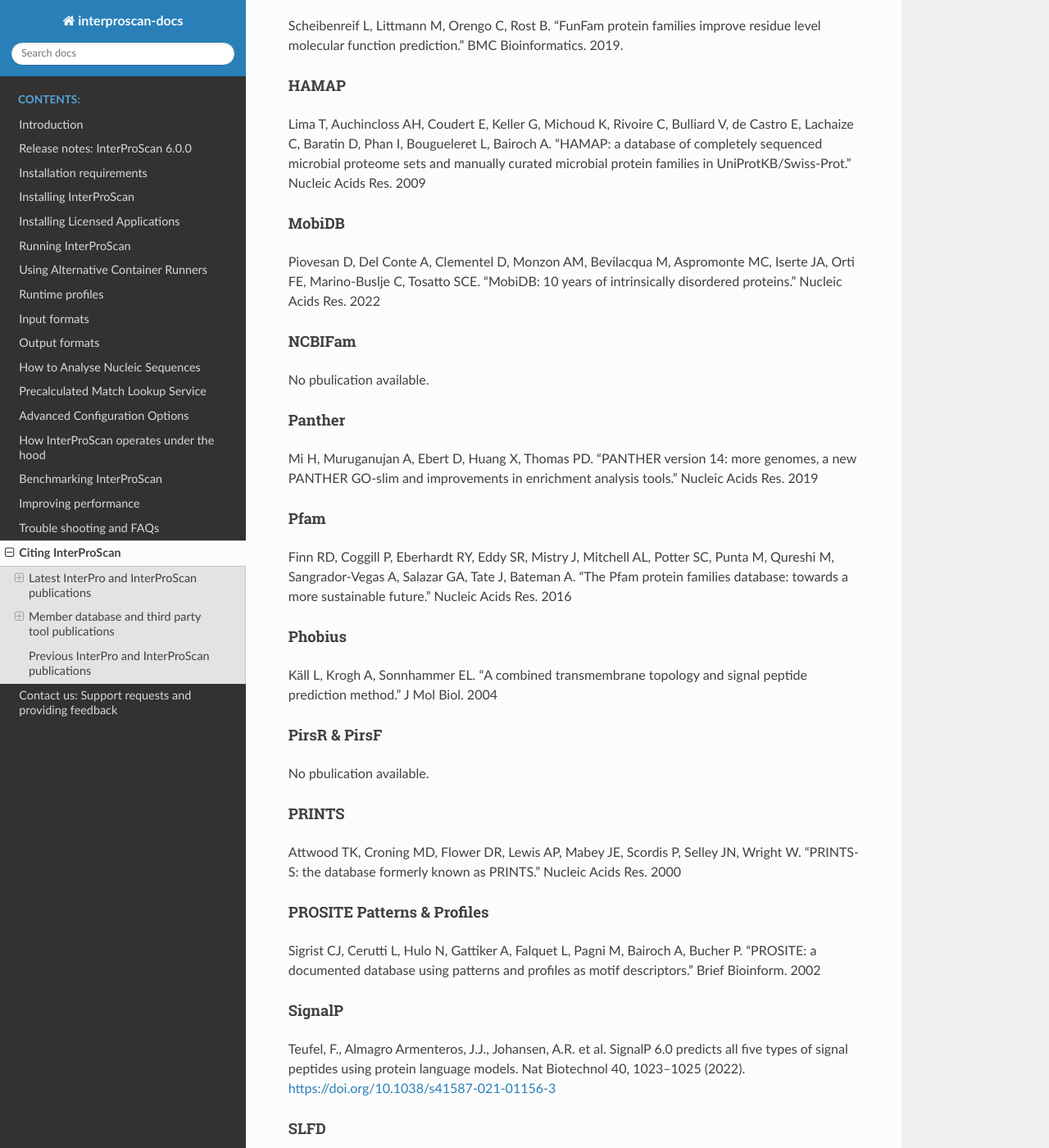
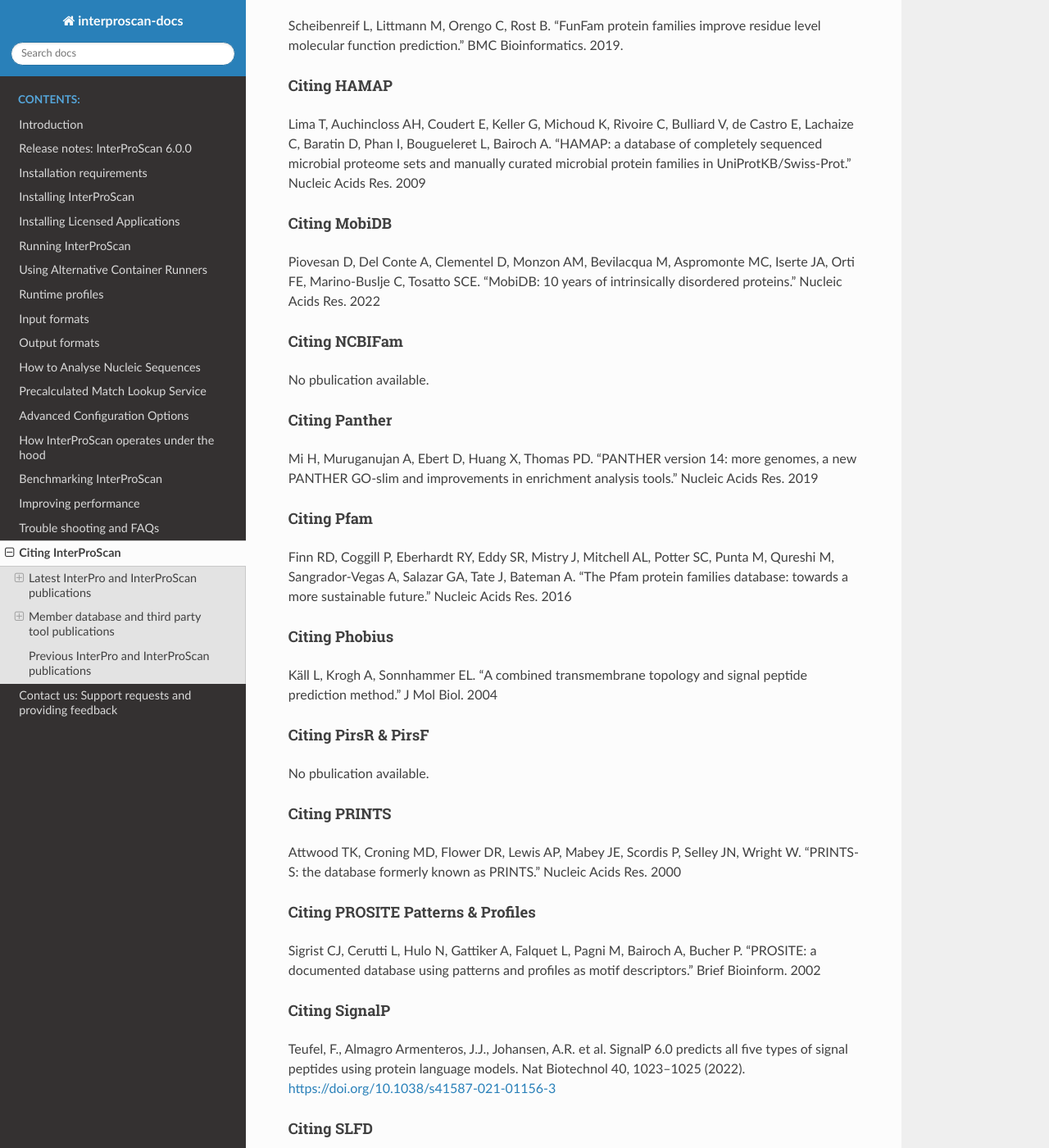
Before and after one commit to ebi-pf-team/interproscan-docs, a Sphinx documentation site: the page built from docs/Citing.rst, in a window 1280 px wide and 1400 px high, scrolled down 1794 px. Shown: the whole window at 82% size. Built offline with Sphinx 7.4.7 and the Read the Docs theme 2.0.0, drawn with Linux system fonts in a browser that asks for light colours; some of the changed text lies outside the part shown.

Commit message:
fix duplicate headings and broken links

```diff
--- a/docs/AdvancedConfiguration.rst
+++ b/docs/AdvancedConfiguration.rst
@@ -3,7 +3,7 @@
 ==============================
 
 The basic operation of ``InterProScan`` is configured via the command line. You can find a list of
-the command line options in the `Command-line arguments`_ documentation.
+the command line options in the `command-line arguments <HowToRun.html#command-line-arguments>`_ section of the docs.
 
 Advanced and utility parameters are configured via the ``InterProScan`` ``nextflow.config`` file.
 
--- a/docs/Citing.rst
+++ b/docs/Citing.rst
@@ -31,13 +31,13 @@
 
 In alphabetical order:
 
-AntiFam
-^^^^^^^
+Citing AntiFam
+^^^^^^^^^^^^^^
 
 Eberhardt, R. Y., Haft, D. H., Punta, M., Martin, M., O’Donovan, C., & Bateman, A. (2012). AntiFam: A tool to help identify spurious ORFs in protein annotation. Database, bas003
 
-CATH-Gene3D
-^^^^^^^^^^^
+Citing CATH-Gene3D
+^^^^^^^^^^^^^^^^^^
 
 There are multiple citations for CATH-Gene3D, as this member includes CATH Superfamilies and the Gene3D
 database:
@@ -50,122 +50,122 @@
 
 Lewis T.E., Sillitoe I., Dawson N., Lam S.D., Clarke T., Orengo C.A., Lees J.G. Gene3D: Extensive prediction of globular domains in proteins.
 
-CDD
-^^^
+Citing CDD
+^^^^^^^^^^
 
 Wang J., et al. (2023). “The conserved domain database in 2023”, Nucleic Acids Res.51 (D)384-8
 
-Coils
-^^^^^
+Citing Coils
+^^^^^^^^^^^^
 
 Kumar P., Petrenas R., Dawson W.M., Schweke H., Levy E.D., Woolfson D.N. (2023). “CC+: A Searchable Database of Validated Coiled Coils in PDB Structures and AlphaFold2 Models”, Protein Science, Volume 32, Article number e4789.
 
-DeepTMHMM
-^^^^^^^^^
+Citing DeepTMHMM
+^^^^^^^^^^^^^^^^
 
 Hallgren J., Tsirigos K.D., Pedersen M.D., Almagro Armenteros J.J., Marcatili P., Nielsen H., Krogh A., Winther O. (2022). “DeepTMHMM predicts alpha and beta transmembrane proteins using deep neural networks”, bioRxiv.
 
-FunFam
-^^^^^^
+Citing FunFam
+^^^^^^^^^^^^^
 
 Scheibenreif L, Littmann M, Orengo C, Rost B. “FunFam protein families improve residue level molecular function prediction.” BMC Bioinformatics. 2019.
 
-HAMAP
-^^^^^
+Citing HAMAP
+^^^^^^^^^^^^
 
 Lima T, Auchincloss AH, Coudert E, Keller G, Michoud K, Rivoire C, Bulliard V, de Castro E, Lachaize C, Baratin D, Phan I, Bougueleret L, Bairoch A. “HAMAP: a database of completely sequenced microbial proteome sets and manually curated microbial protein families in UniProtKB/Swiss-Prot.” Nucleic Acids Res. 2009
 
-MobiDB
-^^^^^^
+Citing MobiDB
+^^^^^^^^^^^^^
 
 Piovesan D, Del Conte A, Clementel D, Monzon AM, Bevilacqua M, Aspromonte MC, Iserte JA, Orti FE, Marino-Buslje C, Tosatto SCE. “MobiDB: 10 years of intrinsically disordered proteins.” Nucleic Acids Res. 2022
 
-NCBIFam
-^^^^^^^
+Citing NCBIFam
+^^^^^^^^^^^^^^
 
 No pbulication available.
 
-Panther
-^^^^^^^
+Citing Panther
+^^^^^^^^^^^^^^
 
 Mi H, Muruganujan A, Ebert D, Huang X, Thomas PD. “PANTHER version 14: more genomes, a new PANTHER GO-slim and improvements in enrichment analysis tools.” Nucleic Acids Res. 2019
 
-Pfam
-^^^^
+Citing Pfam
+^^^^^^^^^^^
 
 Finn RD, Coggill P, Eberhardt RY, Eddy SR, Mistry J, Mitchell AL, Potter SC, Punta M, Qureshi M, Sangrador-Vegas A, Salazar GA, Tate J, Bateman A. “The Pfam protein families database: towards a more sustainable future.” Nucleic Acids Res. 2016
 
-Phobius
-^^^^^^^
+Citing Phobius
+^^^^^^^^^^^^^^
 
 Käll L, Krogh A, Sonnhammer EL. “A combined transmembrane topology and signal peptide prediction method.” J Mol Biol. 2004
 
-PirsR & PirsF
-^^^^^^^^^^^^^
+Citing PirsR & PirsF
+^^^^^^^^^^^^^^^^^^^^
 
 No pbulication available.
 
-PRINTS
-^^^^^^
+Citing PRINTS
+^^^^^^^^^^^^^
 
 Attwood TK, Croning MD, Flower DR, Lewis AP, Mabey JE, Scordis P, Selley JN, Wright W. “PRINTS-S: the database formerly known as PRINTS.” Nucleic Acids Res. 2000
 
-PROSITE Patterns & Profiles
-^^^^^^^^^^^^^^^^^^^^^^^^^^^
+Citing PROSITE Patterns & Profiles
+^^^^^^^^^^^^^^^^^^^^^^^^^^^^^^^^^^
 
 Sigrist CJ, Cerutti L, Hulo N, Gattiker A, Falquet L, Pagni M, Bairoch A, Bucher P. “PROSITE: a documented database using patterns and profiles as motif descriptors.” Brief Bioinform. 2002
 
-SignalP
-^^^^^^^
+Citing SignalP
+^^^^^^^^^^^^^^
 
 Teufel, F., Almagro Armenteros, J.J., Johansen, A.R. et al. SignalP 6.0 predicts all five types of signal peptides using protein language models. Nat Biotechnol 40, 1023–1025 (2022). https://doi.org/10.1038/s41587-021-01156-3
 
-SLFD
-^^^^
+Citing SLFD
+^^^^^^^^^^^
 
 Holliday G.L., Brown S.D., Akiva E., Mischel D., Hicks M.A., Morris J.H., Huang C.C., Meng E.C., Pegg S.C., Ferrin T.E., Babbitt P.C. Biocuration in the structure-function linkage database: the anatomy of a superfamily. Database (Oxford). 2017 Jan 1;2017(1):bax006. doi: 10.1093/database/bax006. Erratum in: Database (Oxford). 2017 Jan 1;2017:null. PMID: 28365730; PMCID: PMC5467563.
 
-SMART
-^^^^^
+Citing SMART
+^^^^^^^^^^^^
 
 Letunic I, Doerks T, Bork P. “SMART: recent updates, new developments and status in 2015.” Nucleic Acids Res. 2015
 
-Superfamily
-^^^^^^^^^^^
+Citing Superfamily
+^^^^^^^^^^^^^^^^^^
 
 Wilson D, Pethica R, Zhou Y, Talbot C, Vogel C, Madera M, Chothia C, Gough J. “SUPERFAMILY–sophisticated comparative genomics, data mining, visualization and phylogeny.” Nucleic Acids Res. 2009
 
 Third party tool publications
 -----------------------------
 
-BioPython
-^^^^^^^^^
+Citing BioPython
+^^^^^^^^^^^^^^^^
 
 Used in Panther analyses.
 
 Biopython: Cock, P. J., Antao, T., Chang, J. T., Chapman, B. A., Cox, C. J., Dalke, A., … others. (2009). Biopython: freely available Python tools for computational molecular biology and bioinformatics. Bioinformatics, 25 (11), 1422–1423.
 
-BLAST
-^^^^^
+Citing BLAST
+^^^^^^^^^^^^
 
 Used for CDD analyses.
 
 BLAST: Altschul, S.F., Gish, W., Miller, W., Myers, E.W., Lipman, D.J. (1990) “Basic local alignment search tool.” J. Mol. Biol. 215:403-4102. Altschul, S.F., Madden, T.L., Schaffer, A.A., Zhang, J., Zhang, Z., Miller, W., Lipman, D.J. (1997) “Gapped BLAST and PSI-BLAST: a new generation of protein database search programs.” Nucleic Acids Res. 25:3389-3402.
 
-Easel
-^^^^^
+Citing Easel
+^^^^^^^^^^^^
 
 Used to predict ORFs in nucleic acid sequences.
 
-HMMER3
-^^^^^^
+Citing HMMER3
+^^^^^^^^^^^^^
 
 Used in AntiFam, CATH-Gene3D, FunFam, HAMAP, NCBIFam, Panther, Pfam, PirsF, PirsR, SFLD, SMART and Superfamily analyses.
 
 HMMER3: Eddy, S.R. (2011). “Accelerated Profile HMM Searches.” PLoS Comput. Biol. 7(10): e1002195.
 
-TreeGrafter
-^^^^^^^^^^^
+Citing TreeGrafter
+^^^^^^^^^^^^^^^^^^
 
 Used in Panther analyses.
 
```
Also changed, not shown: docs/UnderTheHood.rst (+14 -28 lines).
